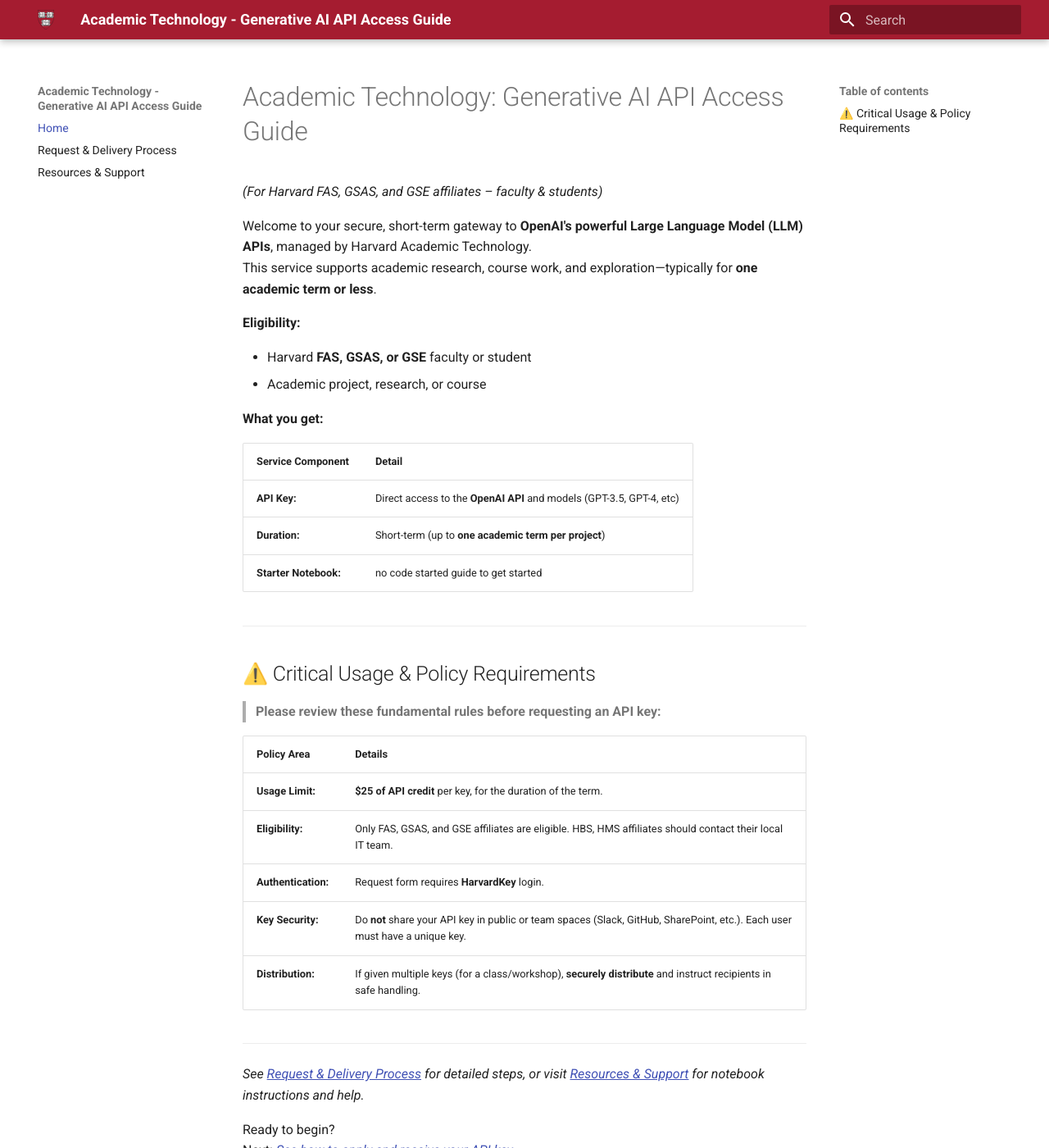
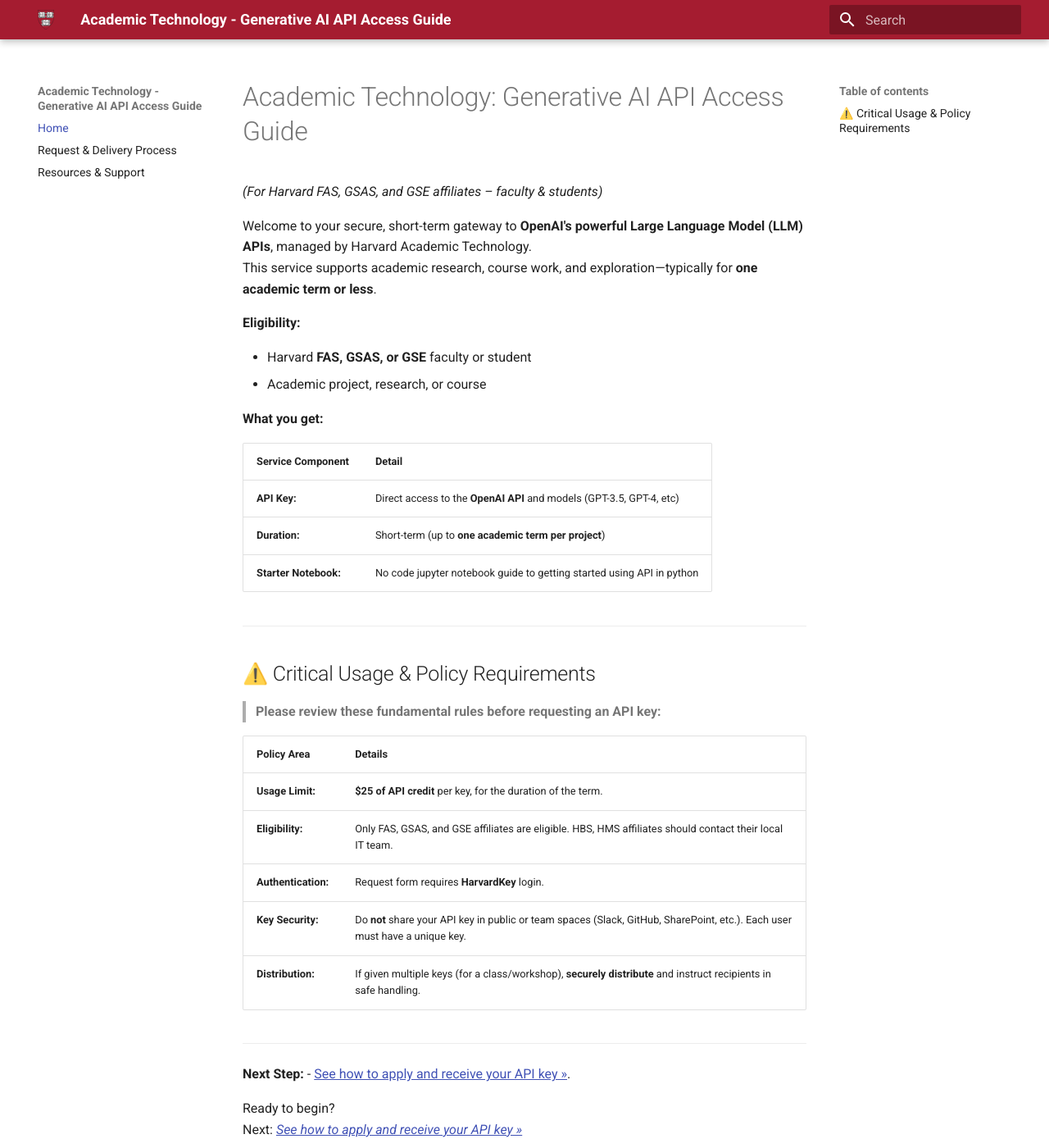
Before and after one commit to Harvard-ATG/generative-ai-api-starter-notebook, an MkDocs documentation site: the page built from docs/index.md, in a window 1280 px wide and 1400 px high. Shown: the whole window at 82% size. Built offline with MkDocs 1.6.1 and Material for MkDocs 9.7.7, drawn with Linux system fonts in a browser that asks for light colours.

Commit message:
clarify next steps

```diff
--- a/docs/index.md
+++ b/docs/index.md
@@ -16,7 +16,7 @@
 | :--- | :--- |
 | **API Key:** | Direct access to the **OpenAI API** and models (GPT-3.5, GPT-4, etc) |
 | **Duration:** | Short-term (up to **one academic term per project**) |
-| **Starter Notebook:** | no code started guide to get started |
+| **Starter Notebook:** | No code jupyter notebook guide to getting started using API in python |
 
 ---
 
@@ -33,8 +33,8 @@
 | **Distribution:** | If given multiple keys (for a class/workshop), **securely distribute** and instruct recipients in safe handling. |
 
 ---
-
-*See [Request & Delivery Process](process.md) for detailed steps, or visit [Resources & Support](resources.md) for notebook instructions and help.*
+**Next Step:**
+- [See how to apply and receive your API key »](process.md).
 
 Ready to begin?
 Next: *[See how to apply and receive your API key »](process.md)*
```
